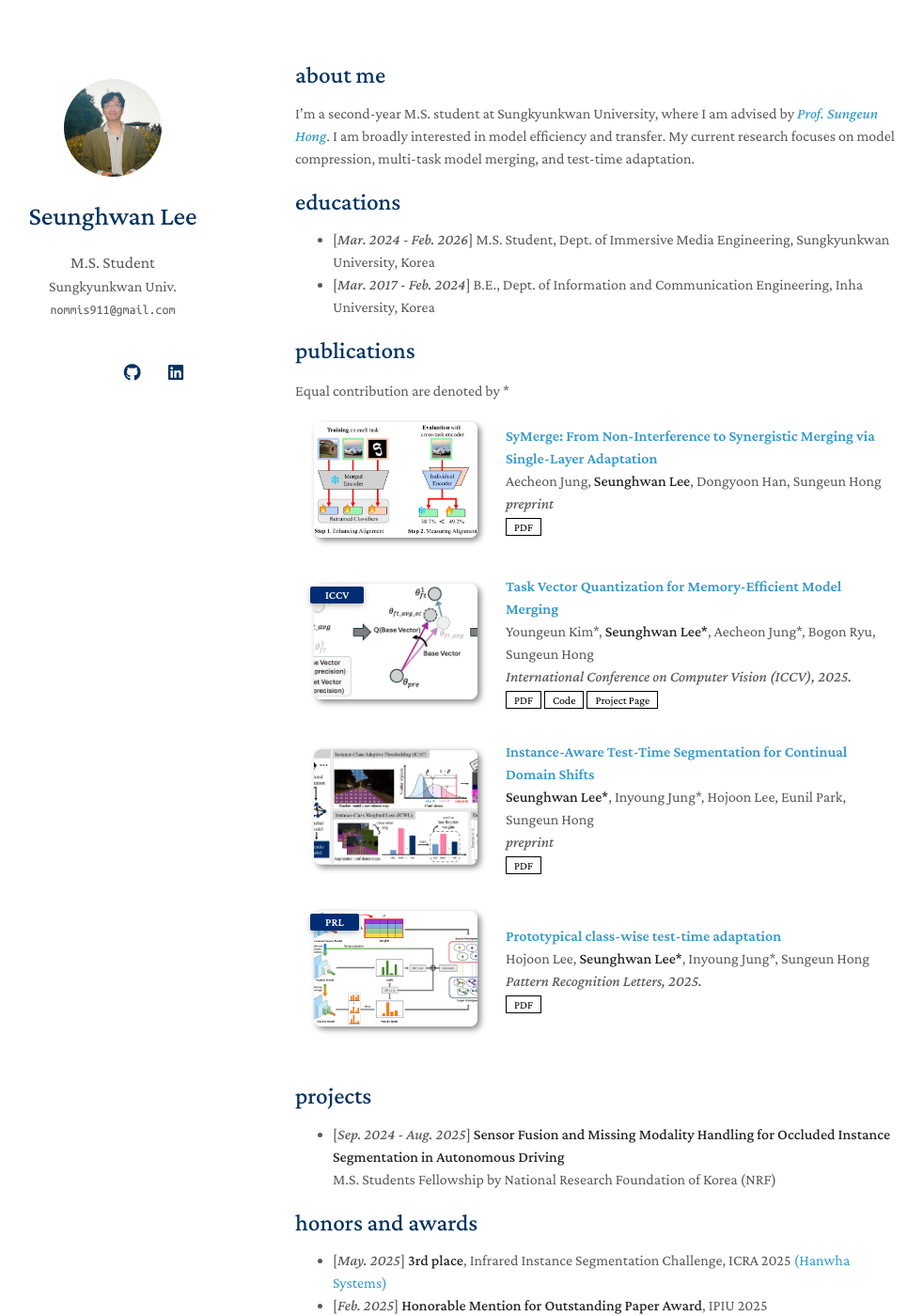
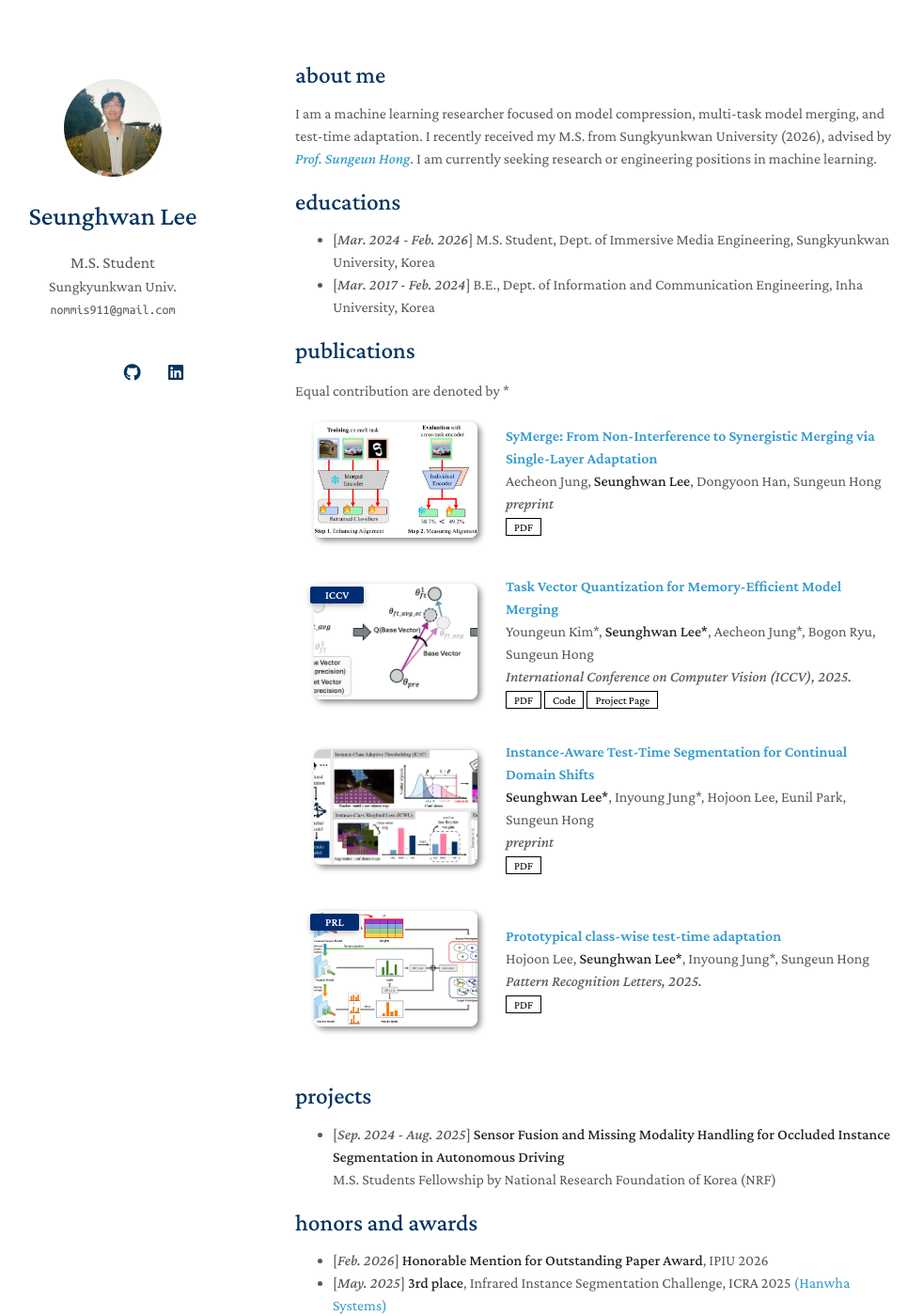
Before and after one commit to nomis911/nomis911.github.io, a Jekyll site: the page built from index.md, in a window 1280 px wide and 1400 px high. Shown: the whole window at 94% size, without its empty margins (156-1138 px from the left). Built offline with Jekyll 4.4.1, drawn with Linux system fonts in a browser that asks for light colours; a style sheet for code colours, icons or effects is not loaded; our own code applies the rules of GitHub Pages for plain Markdown files.

Commit message:
Update CV, about, honors

```diff
--- a/_includes/honors_awards.md
+++ b/_includes/honors_awards.md
@@ -1,5 +1,6 @@
 ## honors and awards
 
+- [_Feb. 2026_] <strong>Honorable Mention for Outstanding Paper Award</strong>, IPIU 2026
 - [_May. 2025_] <strong>3rd place</strong>, Infrared Instance Segmentation Challenge, ICRA 2025 [(Hanwha Systems)](https://www.hscaichallenge.com/)
 - [_Feb. 2025_] <strong>Honorable Mention for Outstanding Paper Award</strong>, IPIU 2025
 - [_Dec. 2023_] <strong>Excellence Award</strong>, Capstone Design for Information and Communication Engineering, Inha University
--- a/index.md
+++ b/index.md
@@ -4,7 +4,8 @@ layout: homepage
 
 ## about me
 
-I’m a second-year M.S. student at Sungkyunkwan University, where I am advised by [_Prof. Sungeun Hong_](https://www.csehong.com). I am broadly interested in model efficiency and transfer. My current research focuses on model compression, multi-task model merging, and test-time adaptation.
+I am a machine learning researcher focused on model compression, multi-task model merging, and test-time adaptation. I recently received my M.S. from Sungkyunkwan University (2026), advised by [_Prof. Sungeun Hong_](https://www.csehong.com). I am currently seeking research or engineering positions in machine learning.
+
 
 {% include_relative _includes/educations.md %}
 
```
Also changed, not shown: 1 other file.
